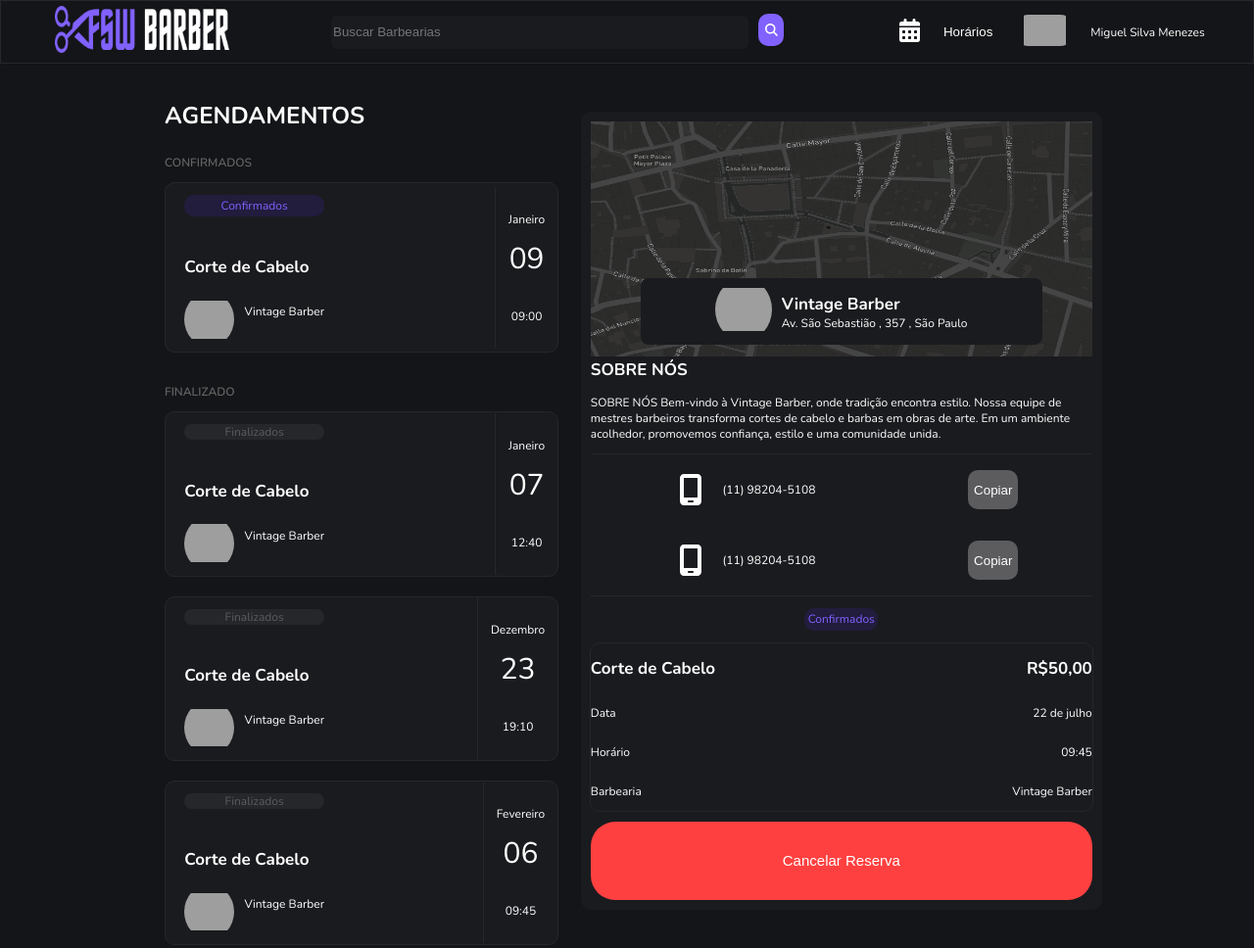
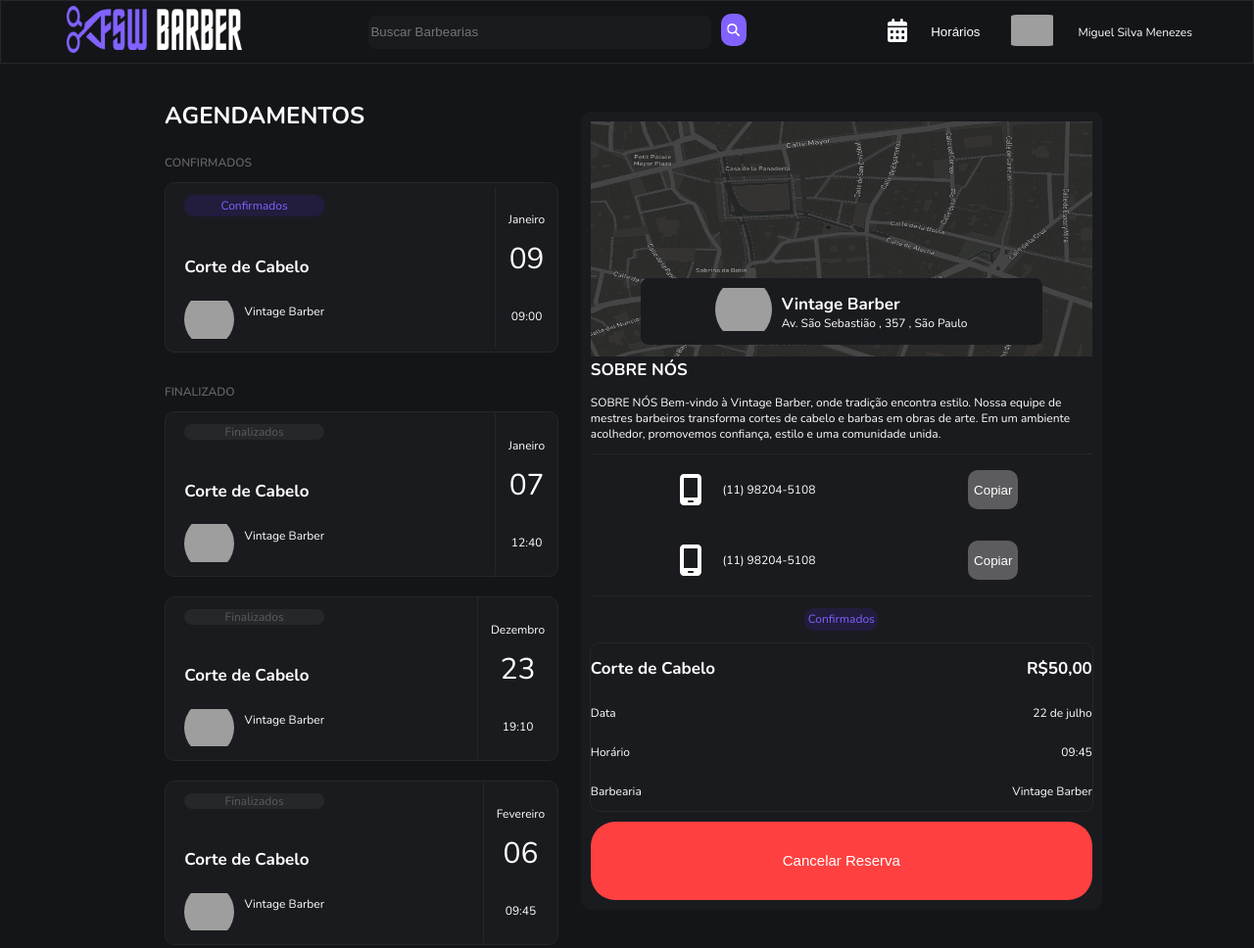
Before and after one commit to caiomartins8/Barbearia-Shop-Caio, a plain HTML site: page agendamento.html in a window 1280 px wide. Shown: the top 968 px of the page at 98% size. Drawn offline with nearby package versions, Linux system fonts and the light colour scheme; grey boxes are pictures that could not be loaded.

Commit message:
projeto finalizado

```diff
--- a/style.css
+++ b/style.css
@@ -193,7 +193,7 @@ input {
     border: none;
     height: 4vh;
     border-radius: 7px;
-    width: 33vw;
+    width: 27vw;
 }
 
 #lupa {
```
